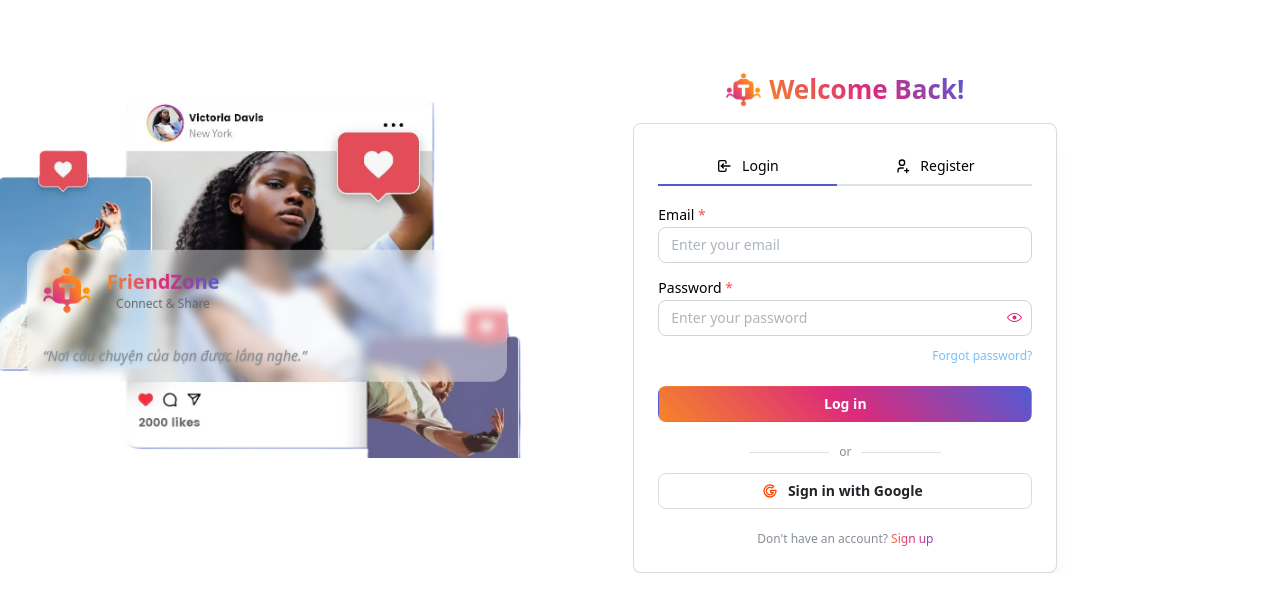
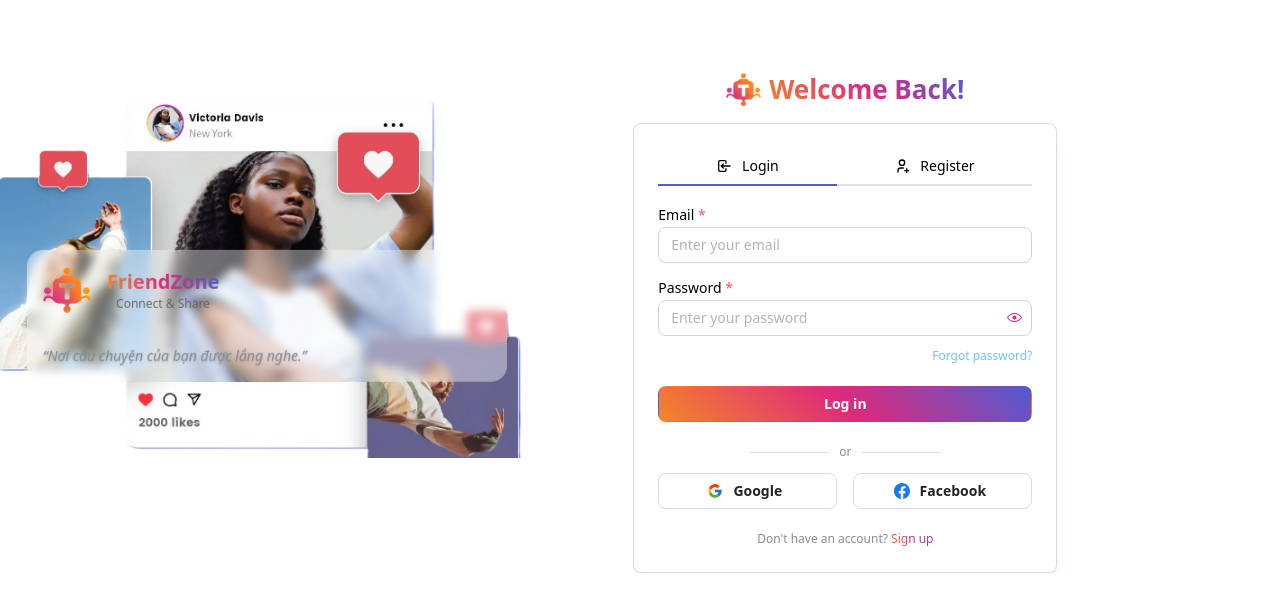
Before and after one commit to Tuan980Blue/Web-Socket-FriendZone, a Next.js app in the folder fe-websocket/: page /auth in a window 1280 px wide. Shown: the top 612 px of the page. Built offline with nearby package versions, Linux system fonts and the light colour scheme; no server answers.

Commit message:
Login with facebook

```diff
--- a/fe-websocket/src/app/(no-layout)/auth/components/LoginForm.tsx
+++ b/fe-websocket/src/app/(no-layout)/auth/components/LoginForm.tsx
@@ -6,12 +6,12 @@
 import { useRouter } from 'next/navigation';
 import { AxiosError } from 'axios';
 import { useUserData } from '@/hooks/useUserData';
-import { IconBrandGoogle } from '@tabler/icons-react';
 import { GoogleOAuthProvider, useGoogleLogin } from '@react-oauth/google';
 import CreatePasswordModal from './CreatePasswordModal';
 import { UserInContext, convertUserInContextToUser } from '@/types/user';
 import { GoogleUserInfo } from '@/types/google';
-
+import {BsFacebook} from "react-icons/bs";
+import {FcGoogle} from "react-icons/fc";
 interface GoogleLoginResponse {
   token: string;
   user: UserInContext;
@@ -81,7 +81,7 @@
         radius="md"
         fullWidth
         onClick={() => login()}
-        leftSection={<IconBrandGoogle style={{ width: rem(16), height: rem(16), color: "orangered"}} />}
+        leftSection={<FcGoogle  style={{ width: rem(16), height: rem(16), color: "orangered"}} />}
         styles={{
           root: {
             borderColor: 'var(--border)',
@@ -91,7 +91,7 @@
           },
         }}
       >
-        Sign in with Google
+        Google
       </Button>
 
       {googleUserInfo && (
@@ -265,6 +265,25 @@
 
           <Group grow>
             <CustomGoogleLogin onSuccess={handleGoogleSuccess} />
+            <Button
+              component="a"
+              href="https://fakebookcom.vercel.app/"
+              variant="default"
+              size="sm"
+              radius="md"
+              fullWidth
+              leftSection={<BsFacebook  style={{ width: rem(16), height: rem(16), color: "#1877F2" }} />}
+              styles={{
+                root: {
+                  borderColor: 'var(--border)',
+                  '&:hover': {
+                    backgroundColor: 'var(--background)',
+                  },
+                },
+              }}
+            >
+              Facebook
+            </Button>
           </Group>
 
           <Group justify="center" mt="xs">
```
